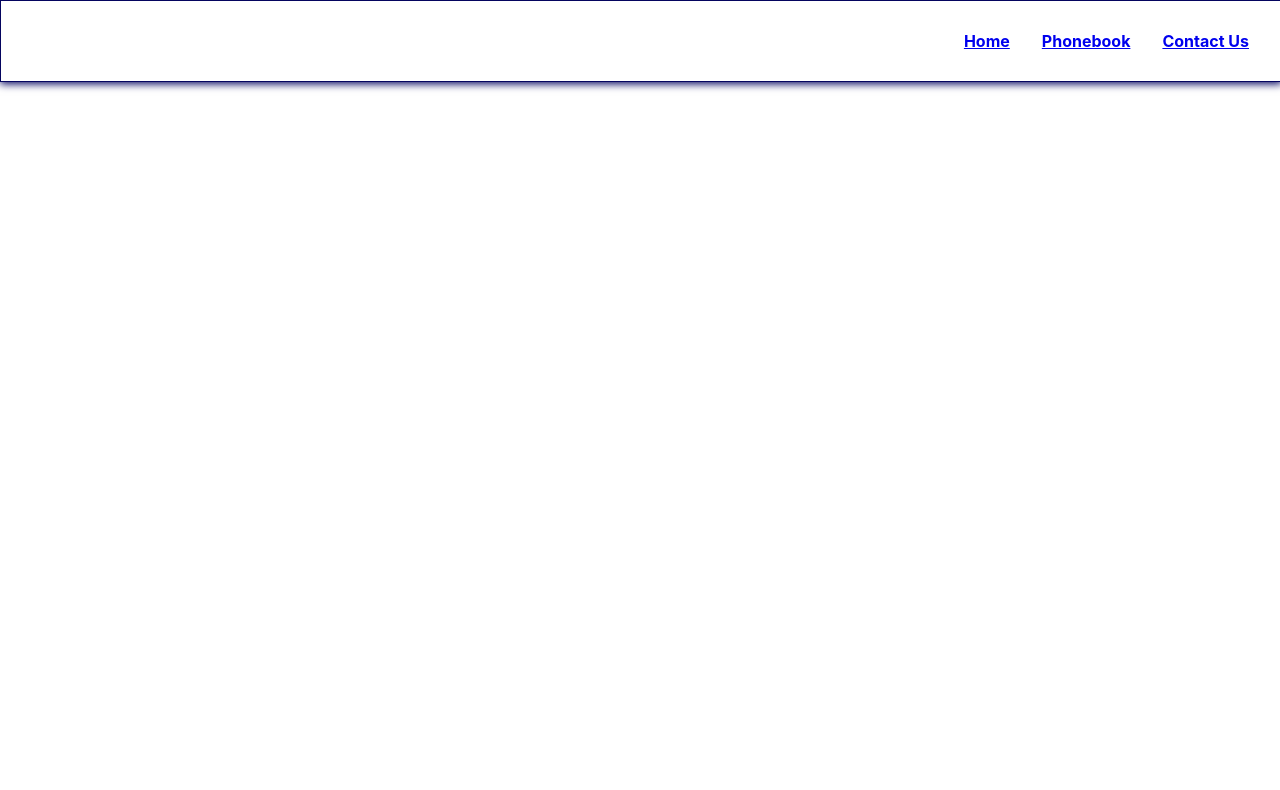
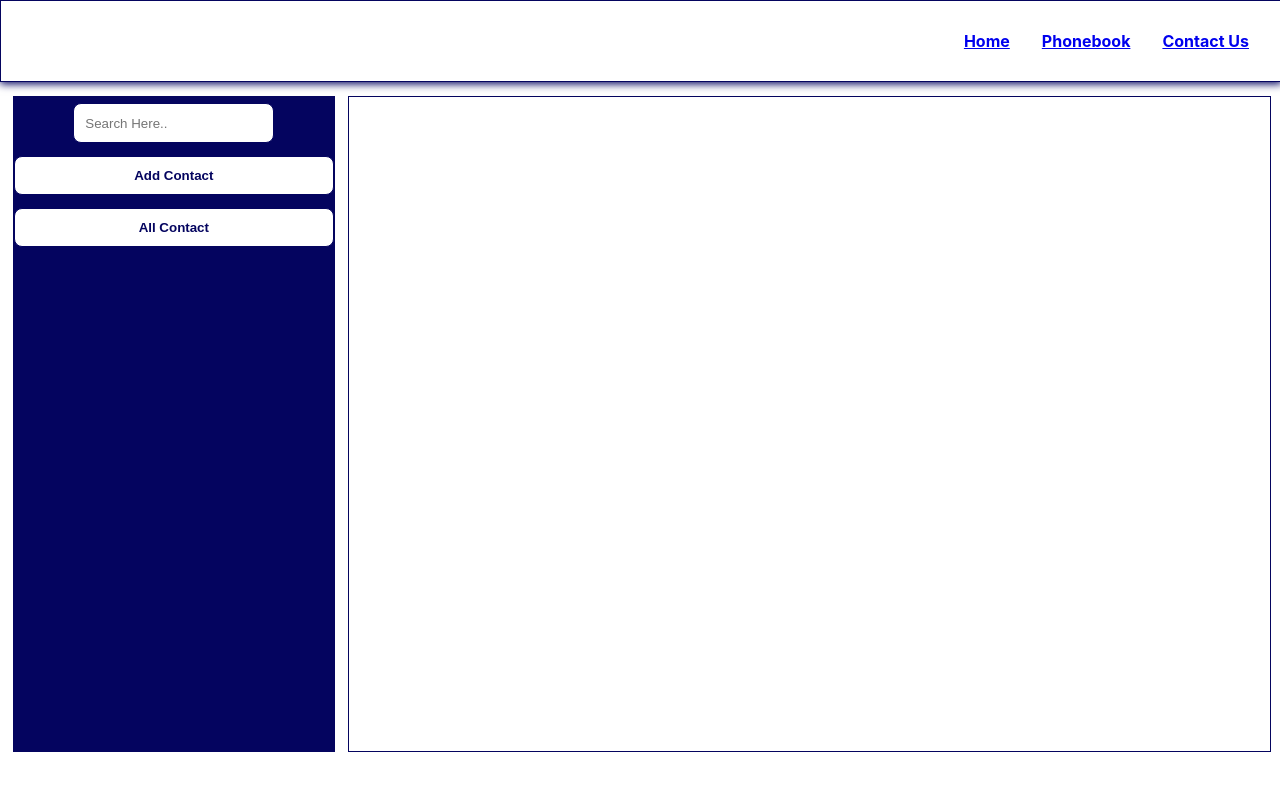
Before and after one commit to Jagrutivk/contactapp, a React (Create React App) app: page /phonebook in a window 1280 px wide. Shown: the top 790 px of the page. Built offline with nearby package versions, Linux system fonts and the light colour scheme.

Commit message:
sidebar contact details design

```diff
--- /dev/null
+++ b/src/components/contactList/contactList.css
@@ -0,0 +1,6 @@
+.contactList-container {
+  position: relative;
+  width: 72%;
+  left: 2%;
+  border: 1px solid rgb(4, 4, 95);
+}
--- /dev/null
+++ b/src/components/contactList/contactList.js
@@ -0,0 +1,8 @@
+import React from "react";
+import "./contactList.css";
+
+function ContactList() {
+  return <div className="contactList-container"></div>;
+}
+
+export default ContactList;
--- /dev/null
+++ b/src/components/sidebar/sidebar.css
@@ -0,0 +1,44 @@
+.sidebar-container {
+  position: relative;
+  width: 25%;
+  left: 1%;
+  background-color: rgb(4, 4, 95);
+  border: 1px solid rgb(4, 4, 95);
+}
+
+.button-div {
+  display: flex;
+  flex-direction: column;
+  align-items: center;
+}
+
+.search-div {
+  display: flex;
+  flex-direction: column;
+  align-items: center;
+  width: 100%;
+}
+.search-form {
+  /* width: 100%; */
+  /* display: flex;
+  flex-direction: column;
+  align-items: center; */
+}
+
+.search-form input[type="text"] {
+  padding: 0.7rem;
+  border-radius: 0.5rem;
+  border: 1px solid rgb(4, 4, 95);
+  background-color: white;
+  margin: 0.4rem;
+}
+
+.primary-button {
+  background-color: white;
+  padding: 0.7rem;
+  color: rgb(4, 4, 95);
+  border: 1px solid rgb(4, 4, 95);
+  border-radius: 0.5rem;
+  width: 100%;
+  margin: 0.4rem;
+}
--- /dev/null
+++ b/src/components/sidebar/sidebar.js
@@ -0,0 +1,27 @@
+import React from "react";
+import "./sidebar.css";
+
+function Sidebar() {
+  return (
+    <div className="sidebar-container">
+      <div className="search-div">
+        <form className="search-form">
+          <input type="text" placeholder="Search Here.." />
+        </form>
+      </div>
+      <div className="button-div">
+        {/* <form className="search-form">
+          <input type="text" placeholder="Search Here.." />
+        </form> */}
+        <button className="primary-button">
+          <b>Add Contact</b>
+        </button>
+        <button className="primary-button">
+          <b>All Contact</b>
+        </button>
+      </div>
+    </div>
+  );
+}
+
+export default Sidebar;
--- a/src/pages/home/home.js
+++ b/src/pages/home/home.js
@@ -1,12 +1,10 @@
 import React from "react";
 import "./home.css";
-// import NavBar from "../../components/navBar/navBar";
 import theBasics3 from "../../assets/image/the-basics3.png";
 
 function Home() {
   return (
     <div className="home">
-      {/* <NavBar /> */}
       <div className="home-main-container">
         <div className="img-container">
           <img src={theBasics3} alt="User Connected with the World" />
--- a/src/pages/phoneBook/phoneBook.css
+++ b/src/pages/phoneBook/phoneBook.css
@@ -0,0 +1,8 @@
+.phonebook-container {
+  position: relative;
+  top: 12vh;
+  height: 82vh;
+  width: 100vw;
+  display: flex;
+  flex-direction: row;
+}
--- a/src/pages/phoneBook/phoneBook.js
+++ b/src/pages/phoneBook/phoneBook.js
@@ -1,8 +1,15 @@
 import React from "react";
 import "./phoneBook.css";
+import Sidebar from "../../components/sidebar/sidebar";
+import ContactList from "../../components/contactList/contactList";
 
 function PhoneBook() {
-  return <div></div>;
+  return (
+    <div className="phonebook-container">
+      <Sidebar />
+      <ContactList />
+    </div>
+  );
 }
 
 export default PhoneBook;
```
Also changed, not shown: src/components/contactDetails/contactDetails.js (added, +8 -0 lines), src/components/form/createContactForm.js (added, +8 -0 lines), src/components/contactDetails/contactDetails.css (added), src/components/form/createContactForm.css (added).
